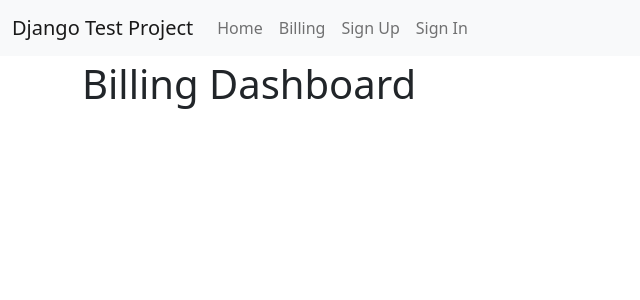
After one commit to ekul1988/DjangoTest, a Django app: page /billing/ in a window 1280 px wide. The commit adds this page. Shown: the top 300 px of the page, without its empty margins (0-640 px from the left). Run offline with Django 4.2, Linux system fonts and the light colour scheme; parts of the project's set-up code (start-up, migrations or seed data) failed here and were passed over; some libraries are stand-ins or nearby versions.

Commit message:
billing app to nav

```diff
--- a/config/urls.py
+++ b/config/urls.py
@@ -14,6 +14,7 @@ urlpatterns = [
     path("users/", include("dtp.users.urls", namespace="users")),
     path("accounts/", include("allauth.urls")),
     # Your stuff: custom urls includes go here
+    path('billing/', include(('dtp.billing.urls', 'billing'), namespace='billing')),
 ] + static(settings.MEDIA_URL, document_root=settings.MEDIA_ROOT)
 
 
--- a/dtp/billing/apps.py
+++ b/dtp/billing/apps.py
@@ -1,6 +1,7 @@
 from django.apps import AppConfig
 
+from .import views
 
 class BillingConfig(AppConfig):
     default_auto_field = 'django.db.models.BigAutoField'
-    name = 'dpt.billing'
+    name = 'dtp.billing'
--- /dev/null
+++ b/dtp/billing/urls.py
@@ -0,0 +1,9 @@
+from django.urls import path
+from . import views
+
+app_name = 'billing'
+
+urlpatterns = [
+    path("", view=views.billing_home, name="home"),
+    # ... other url patterns ...
+]
--- a/dtp/billing/views.py
+++ b/dtp/billing/views.py
@@ -1,3 +1,7 @@
+from django.http import HttpRequest
 from django.shortcuts import render
 
+
 # Create your views here.
+def billing_home(request: HttpRequest):
+    return render(request, 'billing/billing_home.html')
--- a/dtp/templates/base.html
+++ b/dtp/templates/base.html
@@ -74,7 +74,7 @@
               <a class="nav-link" href="{% url 'home' %}">Home <span class="visually-hidden">(current)</span></a>
             </li>
             <li class="nav-item">
-              <a class="nav-link" href="{% url 'about' %}">About</a>
+              <a class="nav-link" href="{% url 'billing:home' %}">Billing</a>
             </li>
             {% if request.user.is_authenticated %}
               <li class="nav-item">
--- /dev/null
+++ b/dtp/templates/billing/billing_home.html
@@ -0,0 +1,6 @@
+{% extends "base.html" %}
+
+{% block content %}
+  <h1>Billing Dashboard</h1>
+
+{% endblock %}
```
